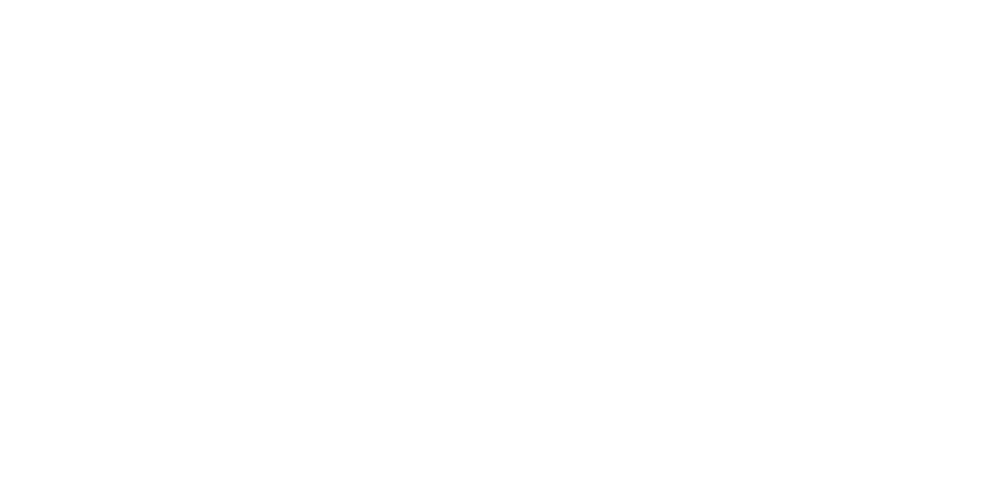
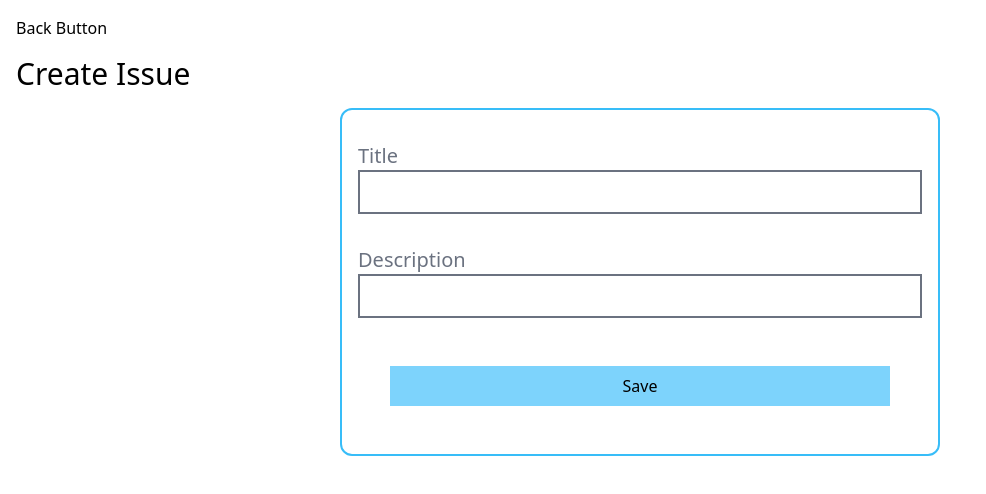
Before and after one commit to domdomm42/ChallengeQ3, a React (Vite) app in the folder frontend/: page /issues/create in a window 1280 px wide. Before the commit this address had no page. Shown: the top 494 px of the page, without its empty margins (0-986 px from the left). Built offline with nearby package versions, Linux system fonts and the light colour scheme.

Commit message:
feat: Add CreateIssue page and made a template BackButton component

```diff
--- a/frontend/src/App.jsx
+++ b/frontend/src/App.jsx
@@ -1,10 +1,11 @@
 import { Routes, Route } from "react-router-dom";
 import Home from "./pages/Home";
-
+import CreateIssue from "./pages/CreateIssue";
 const App = () => {
   return (
     <Routes>
       <Route path="/" element={<Home />} />
+      <Route path="/issues/create" element={<CreateIssue />} />
     </Routes>
   );
 };
--- /dev/null
+++ b/frontend/src/components/BackButton.jsx
@@ -0,0 +1,8 @@
+import { useNavigate } from "react-router-dom";
+
+const BackButton = () => {
+  const navigate = useNavigate();
+  return <button onClick={() => navigate("/")}>Back Button</button>;
+};
+
+export default BackButton;
--- /dev/null
+++ b/frontend/src/pages/CreateIssue.jsx
@@ -0,0 +1,65 @@
+import { useState } from "react";
+import axios from "axios";
+import { useNavigate } from "react-router-dom";
+import BackButton from "../components/BackButton";
+
+const CreateIssue = () => {
+  const [title, setTitle] = useState("");
+  const [description, setDescription] = useState("");
+  const [loading, setLoading] = useState(false);
+
+  const navigate = useNavigate();
+  const handleSaveIssue = () => {
+    const data = {
+      title,
+      description,
+    };
+    setLoading(true);
+    axios
+      .post("http://localhost:5000/issues", data)
+      .then(() => {
+        setLoading(false);
+        navigate("/");
+      })
+      .catch((error) => {
+        setLoading(false);
+        alert("An error has happened");
+        console.log(error);
+      });
+  };
+
+  return (
+    <div className="p-4">
+      <BackButton />
+      <h1 className="text-3xl my-4">Create Issue</h1>
+      {loading ? <div>Loading...</div> : ""}
+      <div className="flex flex-col border-2 border-sky-400 rounded-xl w-[600px] p-4 mx-auto">
+        <div className="my-4">
+          <label className="text-xl mr-4 text-gray-500">Title</label>
+          <input
+            type="text"
+            value={title}
+            onChange={(e) => setTitle(e.target.value)}
+            className="border-2 border-gray-500 px-4 py-2 w-full"
+          />
+        </div>
+
+        <div className="my-4">
+          <label className="text-xl mr-4 text-gray-500">Description</label>
+          <input
+            type="text"
+            value={description}
+            onChange={(e) => setDescription(e.target.value)}
+            className="border-2 border-gray-500 px-4 py-2 w-full"
+          />
+        </div>
+
+        <button className="p-2 bg-sky-300 m-8" onClick={handleSaveIssue}>
+          Save
+        </button>
+      </div>
+    </div>
+  );
+};
+
+export default CreateIssue;
```
